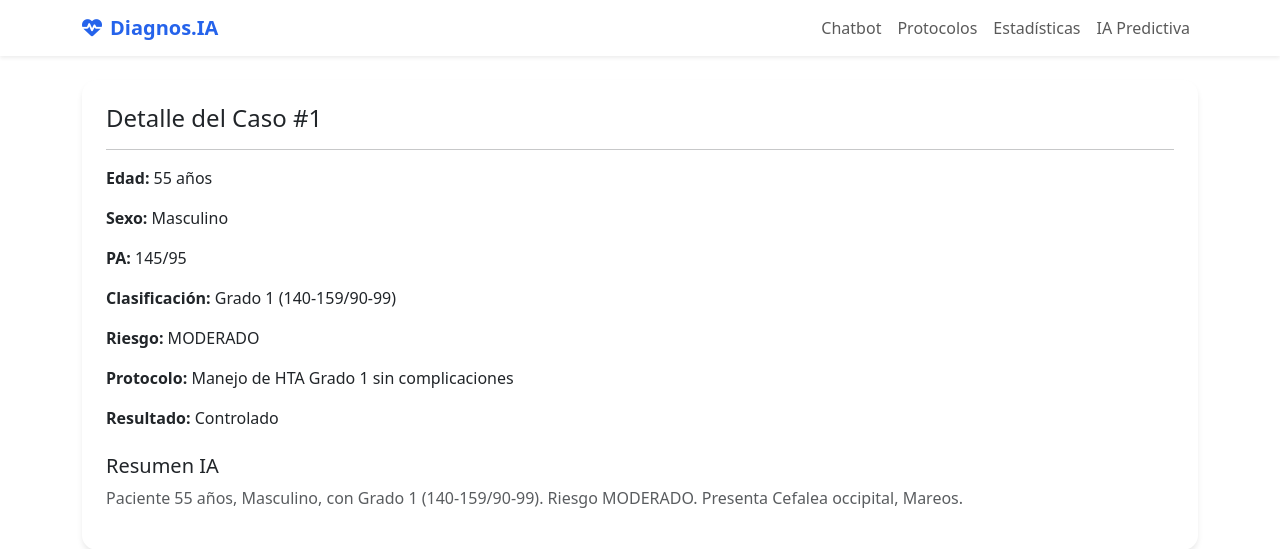
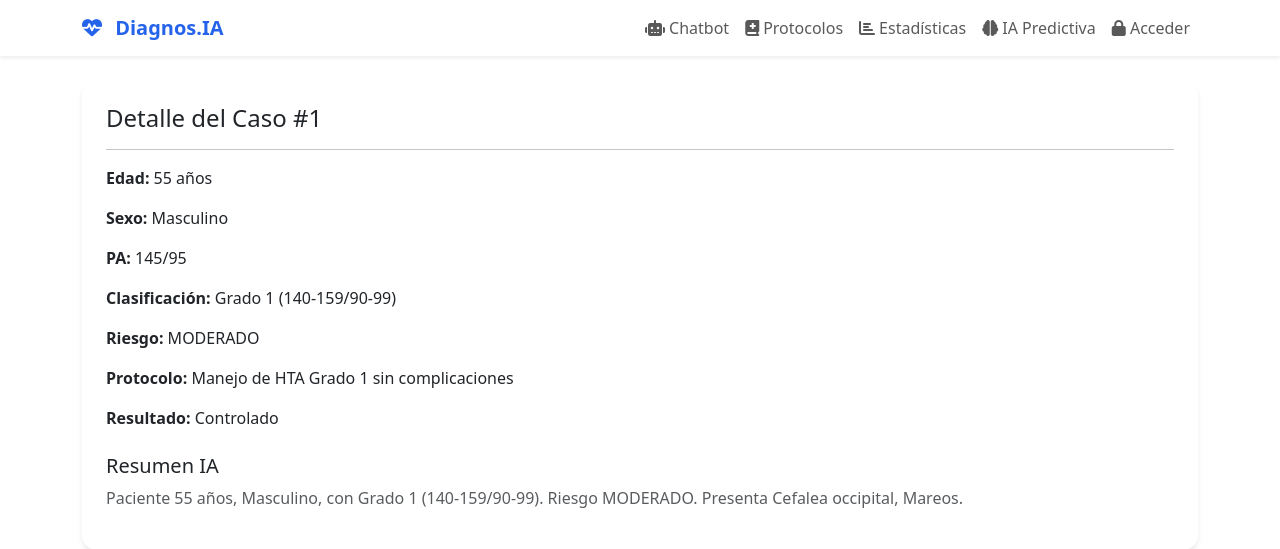
Before and after one commit to rodriguezjr/diagnosia-card, a Django app: page /caso/1/ in a window 1280 px wide. Shown: the top 549 px of the page. Run offline with Django 4.2, Linux system fonts and the light colour scheme; data comes from the database, SQL or seed files in the repository; both versions use the stored data as it was after the commit.

Commit message:
se agrega boton de admin en el menu

```diff
--- a/config/urls.py
+++ b/config/urls.py
@@ -30,7 +30,7 @@ admin.site.index_title = "Bienvenido al Sistema" # Título en la página de inic
 
 
 urlpatterns = [
-    path('admin/', admin.site.urls),
+    path('admin/', admin.site.urls, name='admin'),
     path('', include('diagnosticos.urls')),
 ]
 
--- a/modelos/reporte_entrenamiento.txt
+++ b/modelos/reporte_entrenamiento.txt
@@ -1,6 +1,6 @@
 ============================================================
 REPORTE DE ENTRENAMIENTO - IA PREDICTIVA
-Fecha: 2026-03-26 20:06:48
+Fecha: 2026-04-07 13:46:52
 ============================================================
 
 Precisión del modelo: 54.55%
--- a/templates/diagnosticos/base.html
+++ b/templates/diagnosticos/base.html
@@ -17,17 +17,61 @@
 <body>
 {% block extra_js %}
 {% endblock %}
-    <nav class="navbar navbar-expand-lg navbar-light bg-white shadow-sm sticky-top">
+        <nav class="navbar navbar-expand-lg navbar-light bg-white shadow-sm sticky-top" id="mainNavbar">
         <div class="container">
             <a class="navbar-brand" href="{% url 'chatbot' %}">
-                <i class="fas fa-heartbeat me-2"></i>Diagnos.IA
+                <i class="fas fa-heartbeat me-2" style="color: var(--primary);"></i>
+                Diagnos.IA
             </a>
-            <div class="collapse navbar-collapse">
+            <button class="navbar-toggler" type="button" data-bs-toggle="collapse" data-bs-target="#navbarNav">
+                <span class="navbar-toggler-icon"></span>
+            </button>
+            <div class="collapse navbar-collapse" id="navbarNav">
                 <ul class="navbar-nav ms-auto">
-                    <li class="nav-item"><a class="nav-link" href="{% url 'chatbot' %}">Chatbot</a></li>
-                    <li class="nav-item"><a class="nav-link" href="{% url 'protocolos' %}">Protocolos</a></li>
-                    <li class="nav-item"><a class="nav-link" href="{% url 'estadisticas' %}">Estadísticas</a></li>
-                    <li class="nav-item"><a class="nav-link" href="{% url 'dashboard_predictivo' %}">IA Predictiva</a></li>
+                    <li class="nav-item">
+                        <a class="nav-link {% if request.resolver_match.url_name == 'chatbot' %}active{% endif %}"
+                           href="{% url 'chatbot' %}">
+                            <i class="fas fa-robot me-1"></i>Chatbot
+                        </a>
+                    </li>
+                    <li class="nav-item">
+                        <a class="nav-link {% if request.resolver_match.url_name == 'protocolos' %}active{% endif %}"
+                           href="{% url 'protocolos' %}">
+                            <i class="fas fa-book-medical me-1"></i>Protocolos
+                        </a>
+                    </li>
+                    <li class="nav-item">
+                        <a class="nav-link {% if request.resolver_match.url_name == 'estadisticas' %}active{% endif %}"
+                           href="{% url 'estadisticas' %}">
+                            <i class="fas fa-chart-bar me-1"></i>Estadísticas
+                        </a>
+                    </li>
+                    <li class="nav-item">
+                        <a class="nav-link {% if request.resolver_match.url_name == 'dashboard_predictivo' %}active{% endif %}"
+                           href="{% url 'dashboard_predictivo' %}">
+                            <i class="fas fa-brain me-1"></i>IA Predictiva
+                        </a>
+                    </li>
+
+                    <!-- Separador visual -->
+                    <span class="nav-divider"></span>
+
+                    <!-- Botón de Administración (visible solo para usuarios autenticados) -->
+                    {% if user.is_authenticated %}
+                        <li class="nav-item">
+                            <a class="nav-link btn-admin-nav" href="{% url 'admin:index' %}">
+                                <i class="fas fa-cog"></i>
+                                <span>Administración</span>
+                            </a>
+                        </li>
+                    {% else %}
+                        <li class="nav-item">
+                            <a class="nav-link btn-admin-nav" href="{% url 'admin:login' %}">
+                                <i class="fas fa-lock"></i>
+                                <span>Acceder</span>
+                            </a>
+                        </li>
+                    {% endif %}
                 </ul>
             </div>
         </div>
```
Also changed, not shown: db.sqlite3, 1 other file.
